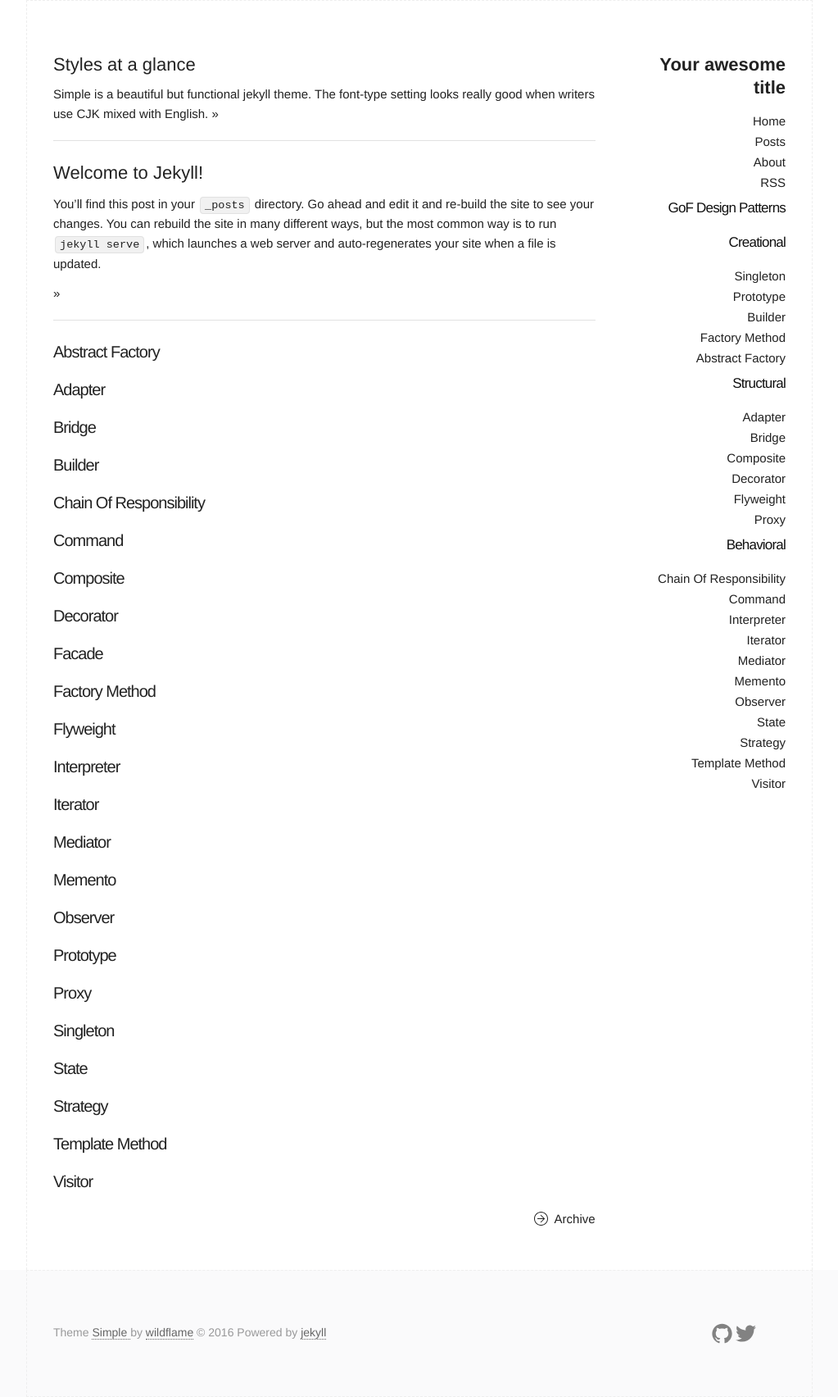
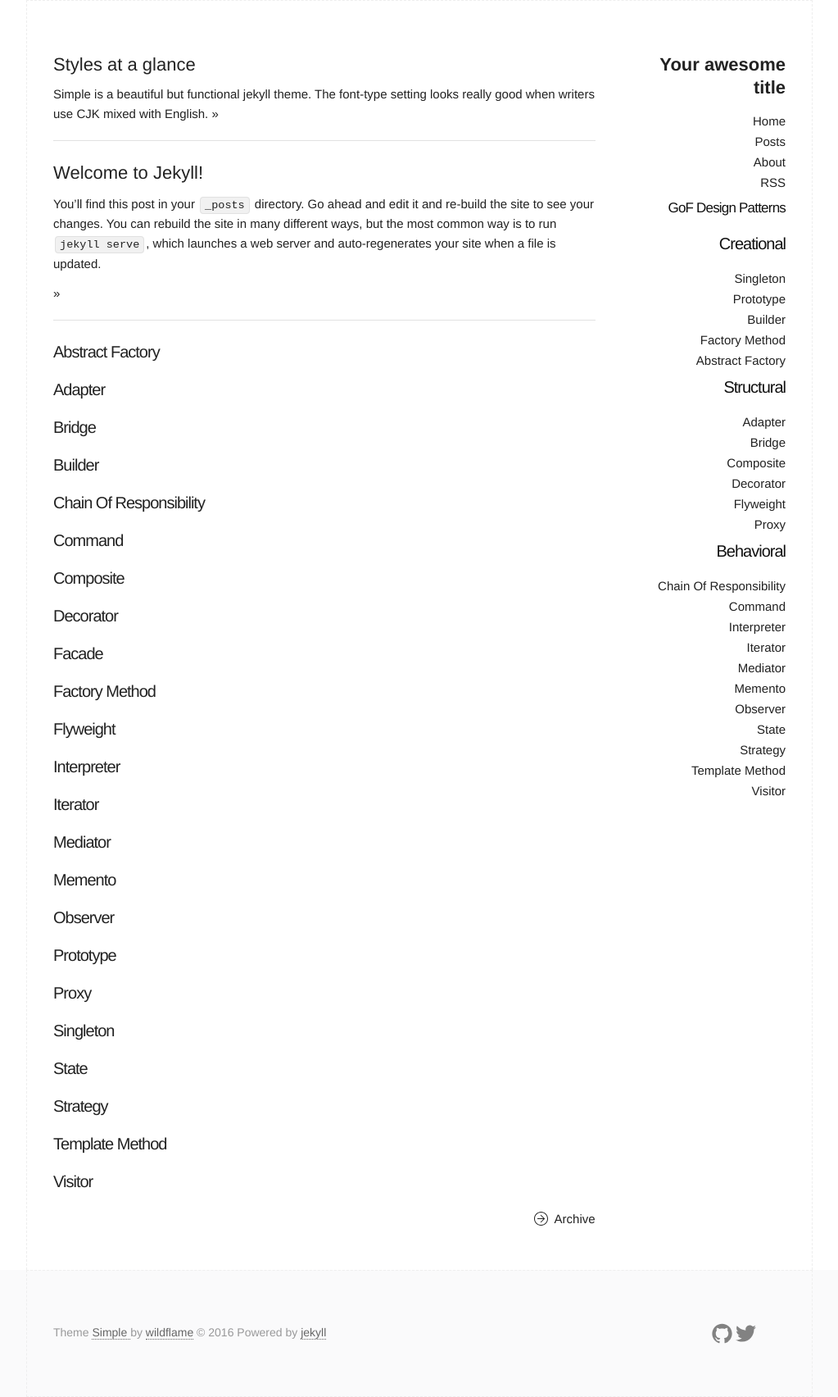
Before and after one commit to dstar55/100-words-design-patterns-java, a Jekyll site: the page built from index.html, in a window 1280 px wide. Shown: the whole page at 82% size, without its empty margins (128-1151 px from the left). Built offline with Jekyll 4.4.1, drawn with Linux system fonts in a browser that asks for light colours.

Commit message:
gh-pages update

```diff
--- a/_includes/header.html
+++ b/_includes/header.html
@@ -23,7 +23,7 @@
 		  <li><a href="{{ "/feed.xml" | prepend: site.baseurl }}">RSS</a></li>
 
 		  <li><h4 class="page-link">GoF Design Patterns</h4></li>
-          <li><h4 class="page-link">Creational</h4>
+          <li><h3 class="page-link">Creational</h4>
 			<ul class="page-link">
 				<li><a href="{{ "/Singleton" | prepend: site.baseurl }}">Singleton</a></li>
 				<li><a href="{{ "/Prototype" | prepend: site.baseurl }}">Prototype</a></li>
@@ -33,7 +33,7 @@
 			</ul>
 		  </li>
 
-          <li><h4 class="page-link">Structural</h4>
+          <li><h3 class="page-link">Structural</h4>
 			<ul class="page-link">
 				<li><a href="{{ "/Adapter" | prepend: site.baseurl }}">Adapter</a></li>
 				<li><a href="{{ "/Bridge" | prepend: site.baseurl }}">Bridge</a></li>
@@ -44,7 +44,7 @@
 			</ul>
 		  </li>
 
-          <li><h4 class="page-link">Behavioral</h4>
+          <li><h3 class="page-link">Behavioral</h4>
 			<ul class="page-link">
 				<li><a href="{{ "/ChainOfResponsibility" | prepend: site.baseurl }}">Chain Of Responsibility</a></li>
 				<li><a href="{{ "/Command" | prepend: site.baseurl }}">Command</a></li>
```
